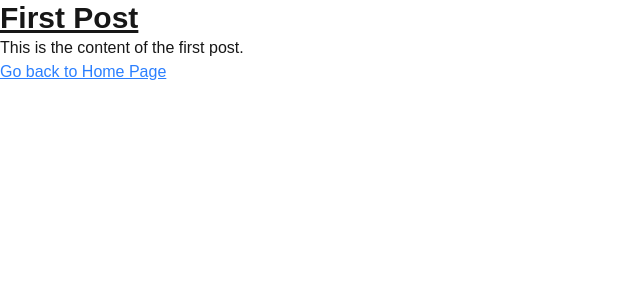
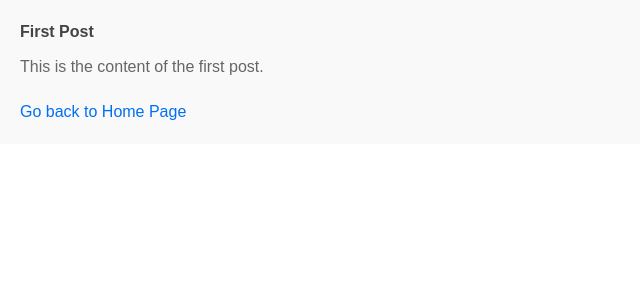
Before and after one commit to schafeld/next-demo, a Next.js app in the folder next-demo-app/: page /posts/1 in a window 1280 px wide. Shown: the top 300 px of the page, without its empty margins (0-640 px from the left). Built offline with nearby package versions, Linux system fonts and the light colour scheme.

Commit message:
add css module

```diff
--- /dev/null
+++ b/next-demo-app/app/posts/[id]/Post.module.css
@@ -0,0 +1,23 @@
+.container {
+  padding: 20px;
+  background-color: #f9f9f9;
+}
+.title {
+  font-size: 2 rem;
+  font-weight: bold;
+  margin-bottom: 10px;
+  color: #444;
+}
+.content {
+  font-size: 1.2 rem;
+  line-height: 1.6;
+  color: #666;
+}
+.link {
+  display: inline-block;
+  margin-top: 20px;
+  color: #0070f3;
+  text-decoration: none;
+}.link:hover {
+  text-decoration: underline;
+}
--- a/next-demo-app/app/posts/[id]/page.js
+++ b/next-demo-app/app/posts/[id]/page.js
@@ -1,5 +1,6 @@
 import Link from "next/link";
 import { posts } from "../../data/posts";
+import styles from "./Post.module.css";
 
 export default async function Post({ params }) {
     const { id } = await params;
@@ -7,11 +8,11 @@ export default async function Post({ params }) {
 
     if (!post) {
         return (
-            <main>
-                <h1 className="text-3xl font-bold underline">Post Not Found</h1>
-                <p>The post you are looking for does not exist.</p>
+            <main className={styles.container}>
+                <h1 className={styles.title}>Post Not Found</h1>
+                <p className={styles.content}>The post you are looking for does not exist.</p>
                 <p>
-                    <Link href="/" className="text-blue-500 underline">
+                    <Link href="/" className={styles.link}>
                         Go back to Home Page
                     </Link>
                 </p>
@@ -20,12 +21,12 @@ export default async function Post({ params }) {
     }
 
     return (
-        <main>
-            <h1 className="text-3xl font-bold underline">{post.title}</h1>
-            <p>{post.content}</p>
+        <main className={styles.container}>
+            <h1 className={styles.title}>{post.title}</h1>
+            <p className={styles.content}>{post.content}</p>
 
             <p>
-                <Link href="/" className="text-blue-500 underline">
+                <Link href="/" className={styles.link}>
                     Go back to Home Page
                 </Link>
             </p>
```
